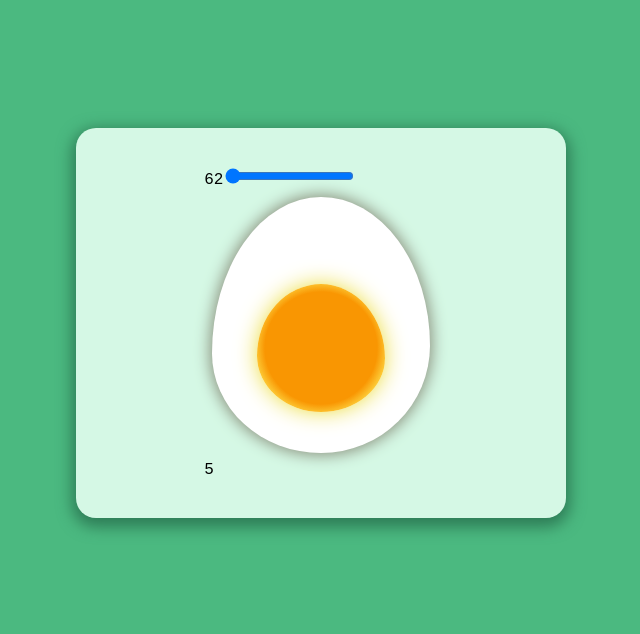
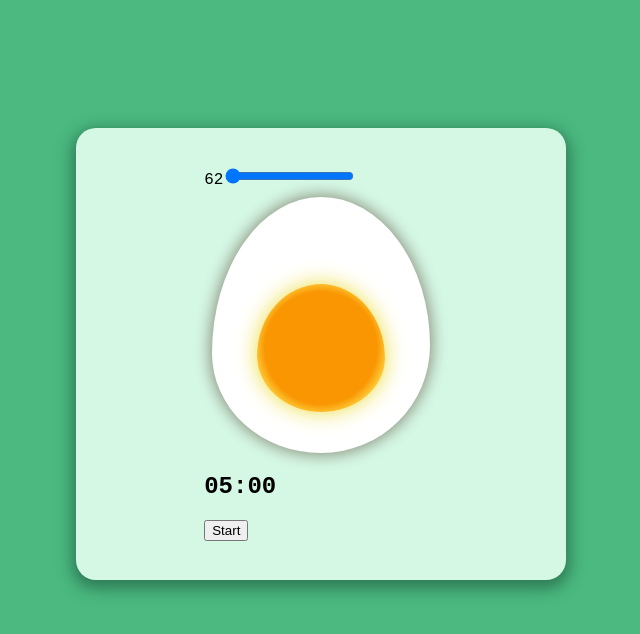
Before and after one commit to juliamanska/egg-timer-react, a React (Create React App) app: page / in a window 1280 px wide. Shown: the top 634 px of the page, without its empty margins (319-959 px from the left). Built offline with nearby package versions, Linux system fonts and the light colour scheme.

Commit message:
Build timer with boiling time display

```diff
--- a/src/Components/Timer.js
+++ b/src/Components/Timer.js
@@ -1,10 +1,57 @@
-import React from "react";
+import React, { useState, useEffect } from "react";
 import { useTime } from "./CookingContext";
 
 const Timer = () => {
   const displayTime = useTime();
+  const [minutes, setMinutes] = useState(displayTime);
+  const [seconds, setSeconds] = useState(0);
+  const [intervalId, setIntervalId] = useState(null);
 
-  return <div> {displayTime}</div>;
+  useEffect(() => {
+    setMinutes(displayTime);
+  }, [displayTime]);
+
+  const countTime = () => {
+    const newInterval = setInterval(() => {
+      setSeconds((prevSeconds) => {
+        if (prevSeconds === 60) {
+          setMinutes((prevMinutes) => prevMinutes - 1);
+        }
+        if (prevSeconds === 0) {
+          setMinutes((prevMinutes) => {
+            if (prevMinutes === 0) {
+              clearInterval(newInterval);
+              setIntervalId(null);
+              return 0;
+            }
+            return prevMinutes;
+          });
+          return 60;
+        }
+        return prevSeconds - 1;
+      });
+    }, 1000);
+    setIntervalId(newInterval);
+  };
+
+  const formattedMinutes = minutes < 10 ? "0" + minutes : minutes;
+  const formattedSeconds =
+    seconds < 10 ? "0" + seconds : seconds === 60 ? "00" : seconds;
+
+  const handleStartClick = () => {
+    if (!intervalId) {
+      countTime();
+    }
+  };
+
+  return (
+    <div>
+      <h2>
+        {formattedMinutes}:{formattedSeconds}
+      </h2>
+      <button onClick={handleStartClick}>Start</button>
+    </div>
+  );
 };
 
 export default Timer;
```
